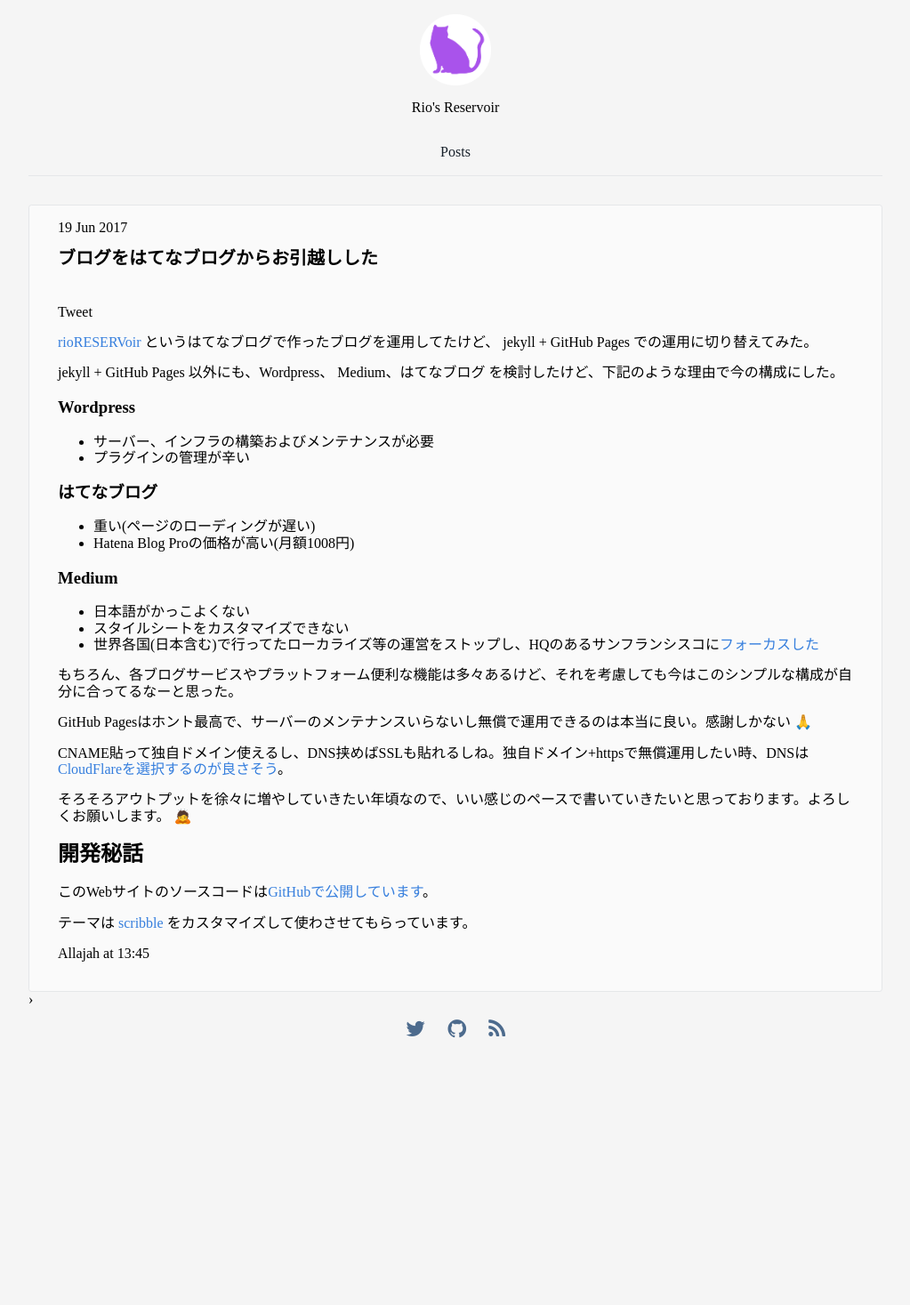
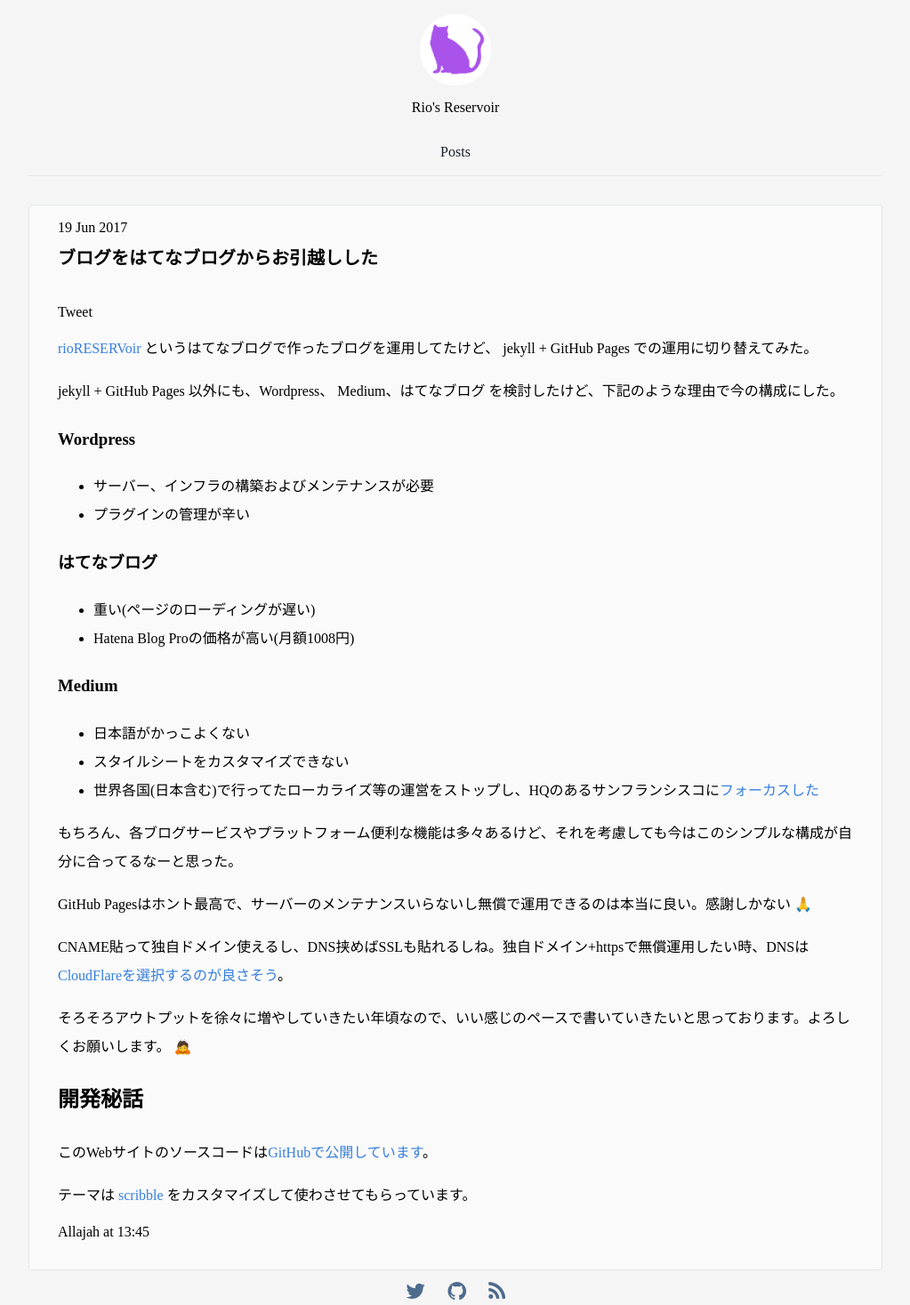
Before and after one commit to arayaryoma/reservoir.allajah.com, a Jekyll site: the page built from _posts/2017-06-19-opened-new-blog.markdown, in a window 1280 px wide. Shown: the whole page at 89% size, without its empty margins (128-1151 px from the left). Built offline with Jekyll 4.4.1, drawn with Linux system fonts in a browser that asks for light colours; nearby versions of some CDN libraries; some web fonts are replaced; comment, search, counter and statistics services are not loaded; before the commit the page ends 1172 px from its top, so only the background shows below that.

Commit message:
:shower: Remove unused styles and templates

```diff
--- a/_includes/pagination.html
+++ /dev/null
@@ -1,8 +0,0 @@
-<section class="fixed-l mw7 center w-100 top-50 tc pb4 nt4">
-  {% if page.previous %}
-    <a href="{{ site.url }}{{ page.previous.url }}" class="no-underline f1 light-blue hover-silver nl5 fl-l ph3">‹</a>
-  {% endif %}
-  {% if page.next %}
-    <a href="{{ site.url }}{{page.next.url}}" class="no-underline f1 light-blue hover-silver nr5 fr-l ph3">›</a>
-  {% endif %}
-</section>
--- a/_layouts/default.html
+++ b/_layouts/default.html
@@ -59,7 +59,6 @@
         {% if is_post %}{% include signoff.html %}{% endif %}
 
       </main>
-    {% if is_post %}{% include pagination.html %}{% endif %}
   </div>
   <footer class="footer">
     <div class="footer-sns">
--- a/_sass/_style.scss
+++ b/_sass/_style.scss
@@ -107,14 +107,10 @@
   }
 }
 
-.bg-super-white {
-  background: #f9f9f9;
+/* Markdown styles */
+.markdown-body {
+  line-height: 2;
 }
-
-.top-50 {
-  top: 50%;
-}
-/* Markdown styles */
 .markdown-body a {
   text-decoration: none;
   color: #357edd;
```
